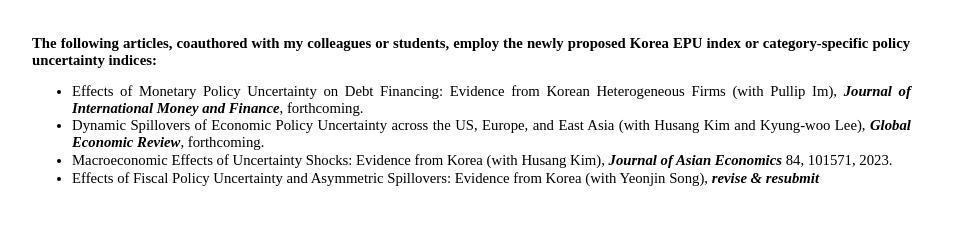
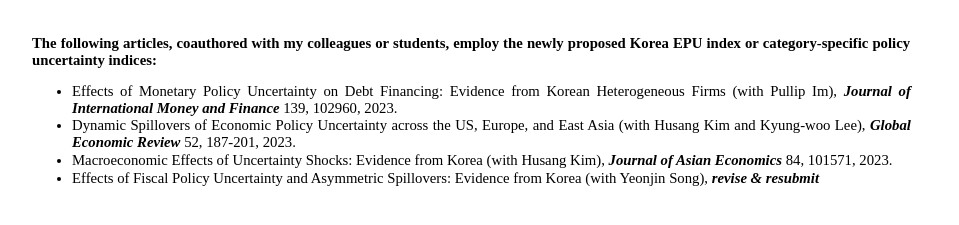
Before and after one commit to dooyeoncho/dooyeoncho.github.io, a Jekyll site: the page built from pages/new_korean_epu_index.html, in a window 1280 px wide. Shown: the part 384-609 px from the top of the page, without its empty margins (160-1119 px from the left). Built offline with Jekyll 4.4.1, drawn with Linux system fonts in a browser that asks for light colours.

Commit message:
Update new_korean_epu_index.html

```diff
--- a/pages/new_korean_epu_index.html
+++ b/pages/new_korean_epu_index.html
@@ -34,8 +34,8 @@
 <div><b>
 			<div><span>The following articles, coauthored with my colleagues or students, employ the newly proposed Korea EPU index or category-specific policy uncertainty indices:</span></b> &nbsp;
 		<ul>
-			<span><li>Effects of Monetary Policy Uncertainty on Debt Financing: Evidence from Korean Heterogeneous Firms (with Pullip Im), <em property="italic"><b>Journal of International Money and Finance</b></em>, forthcoming.</li></span>  &nbsp;
-			<span><li>Dynamic Spillovers of Economic Policy Uncertainty across the US, Europe, and East Asia (with Husang Kim and Kyung-woo Lee), <em property="italic"><b>Global Economic Review</b></em>, forthcoming.</li></span>  &nbsp;
+			<span><li>Effects of Monetary Policy Uncertainty on Debt Financing: Evidence from Korean Heterogeneous Firms (with Pullip Im), <em property="italic"><b>Journal of International Money and Finance</b></em> 139, 102960, 2023.</li></span>  &nbsp;
+			<span><li>Dynamic Spillovers of Economic Policy Uncertainty across the US, Europe, and East Asia (with Husang Kim and Kyung-woo Lee), <em property="italic"><b>Global Economic Review</b></em> 52, 187-201, 2023.</li></span>  &nbsp;
 			<span><li>Macroeconomic Effects of Uncertainty Shocks: Evidence from Korea (with Husang Kim), <em property="italic"><b>Journal of Asian Economics</b></em> 84, 101571, 2023.</li></span> &nbsp;
                         <span><li>Effects of Fiscal Policy Uncertainty and Asymmetric Spillovers: Evidence from Korea (with Yeonjin Song), <em property="italic"><b>revise & resubmit</b></em></li></span>
                 </ul>
```
